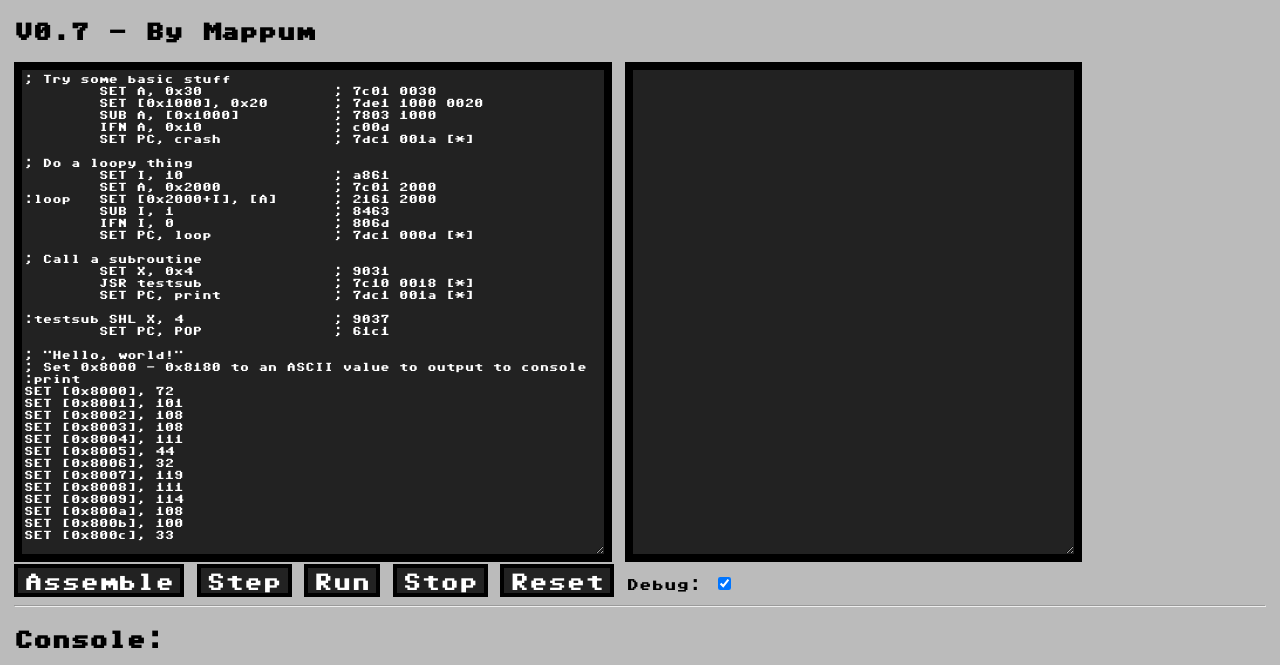
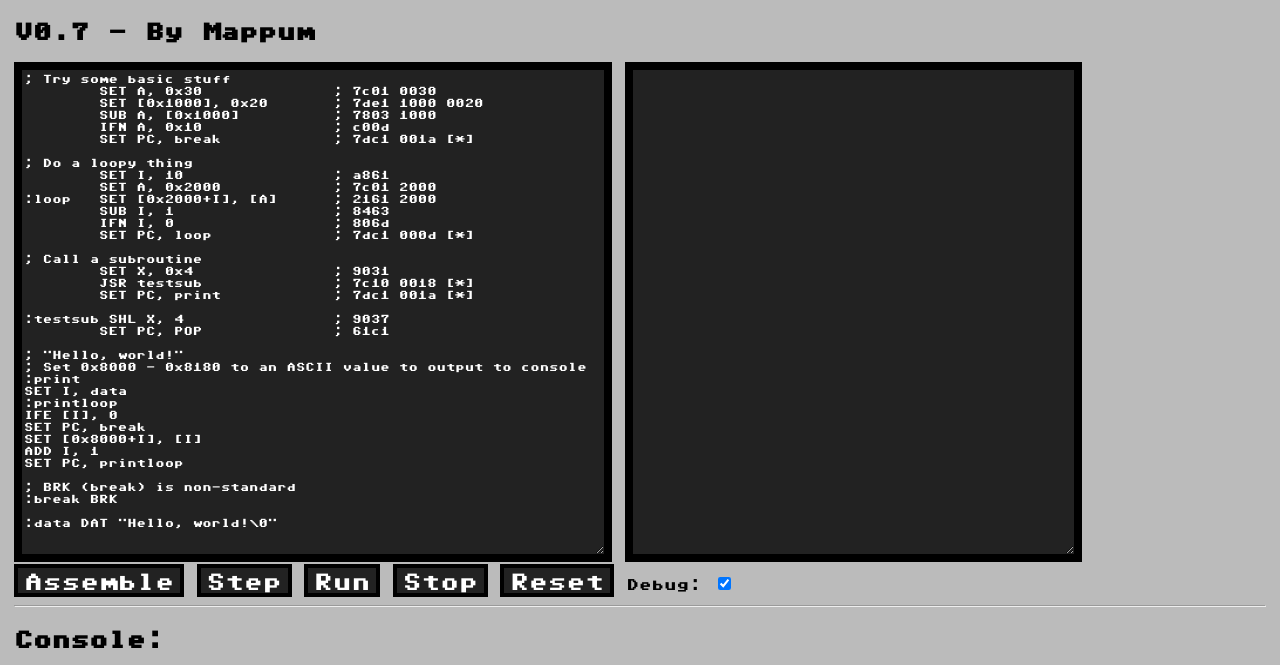
Before and after one commit to mappum/DCPU-16, a plain HTML site: page index.html in a window 1280 px wide. Shown: the part 69-734 px from the top of the page. Drawn offline with Linux system fonts and the light colour scheme.

Commit message:
Fixed to properly interpret string literal spaces

```diff
--- a/dcpu16.js
+++ b/dcpu16.js
@@ -611,7 +611,7 @@ var DCPU16 = {};
 	            }
 
 	            function parse(arg) {
-	                arg = arg.replace(' ', '').replace('\t', '').replace('\n', '');
+	                arg = arg.replace('\t', '').replace('\n', '');
 
 	                var pointer = false, offset;
 	                if(arg.charAt(0) === '[' && arg.charAt(arg.length - 1) === ']') {
@@ -624,7 +624,6 @@ var DCPU16 = {};
 	                	arg = arg.substr(1, arg.length - 2);
 	                	for(j = 0; j < arg.length; j++) {
 	                		var character;
-
 	                		if(arg.charAt(j) === '\\') {
 	                			switch(arg.charAt(j+1)) {
 	                				case 'n': character = 10; break;
--- a/index.html
+++ b/index.html
@@ -170,7 +170,7 @@
 	SET [0x1000], 0x20       ; 7de1 1000 0020
 	SUB A, [0x1000]          ; 7803 1000
 	IFN A, 0x10              ; c00d
-	SET PC, crash            ; 7dc1 001a [*]
+	SET PC, break            ; 7dc1 001a [*]
 
 ; Do a loopy thing
 	SET I, 10                ; a861
@@ -191,25 +191,18 @@
 ; "Hello, world!"
 ; Set 0x8000 - 0x8180 to an ASCII value to output to console
 :print
-SET [0x8000], 72
-SET [0x8001], 101
-SET [0x8002], 108
-SET [0x8003], 108
-SET [0x8004], 111
-SET [0x8005], 44
-SET [0x8006], 32
-SET [0x8007], 119
-SET [0x8008], 111
-SET [0x8009], 114
-SET [0x800a], 108
-SET [0x800b], 100
-SET [0x800c], 33
+SET I, data
+:printloop
+IFE [I], 0
+SET PC, break
+SET [0x8000+I], [I]
+ADD I, 1
+SET PC, printloop
 
-; BRK (break) is also non-standard
-BRK
+; BRK (break) is non-standard
+:break BRK
 
-; Hang forever. X should now be 0x40 if everything went right.
-:crash SET PC, crash             ; 7dc1 001a [*]
+:data DAT "Hello, world!\0"
 		</textarea>
 		<textarea id="debug" cols="45" rows="40" readonly="readonly"></textarea>
 		<div style="clear:both;">
```
